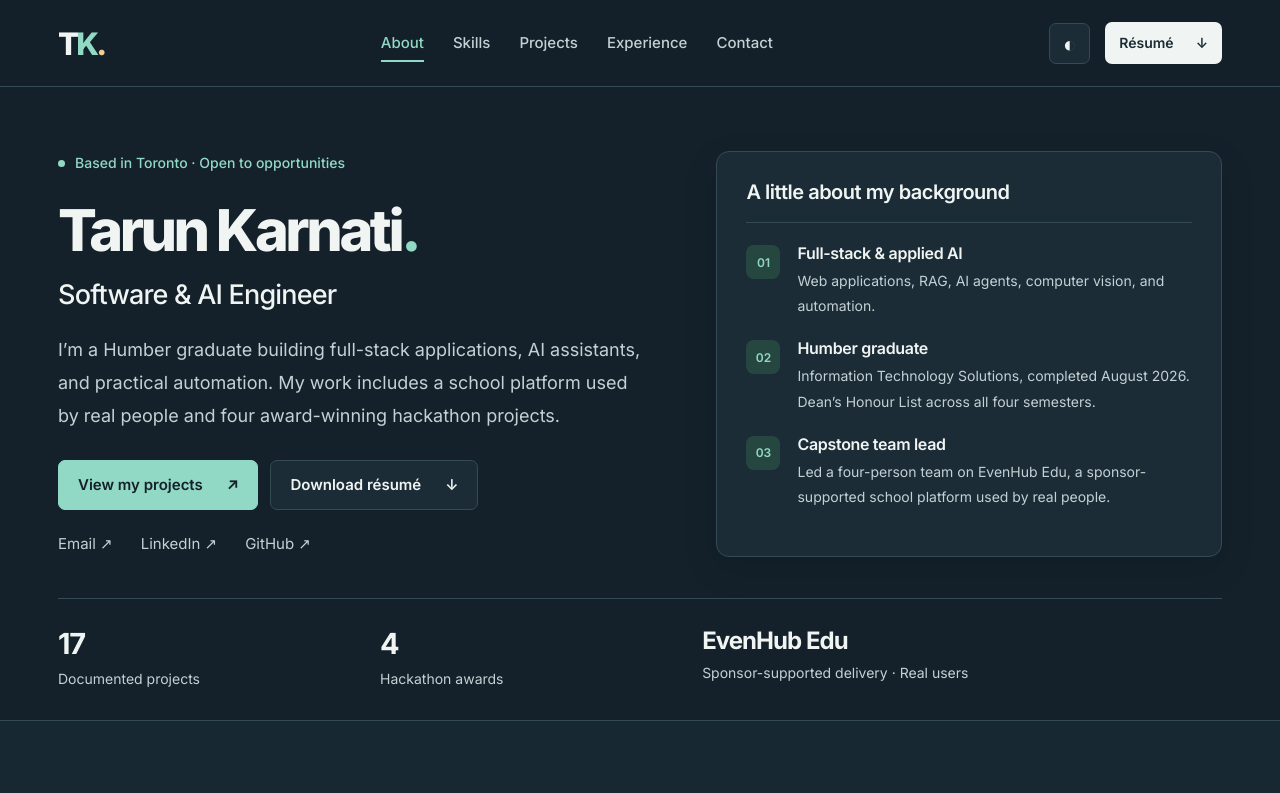
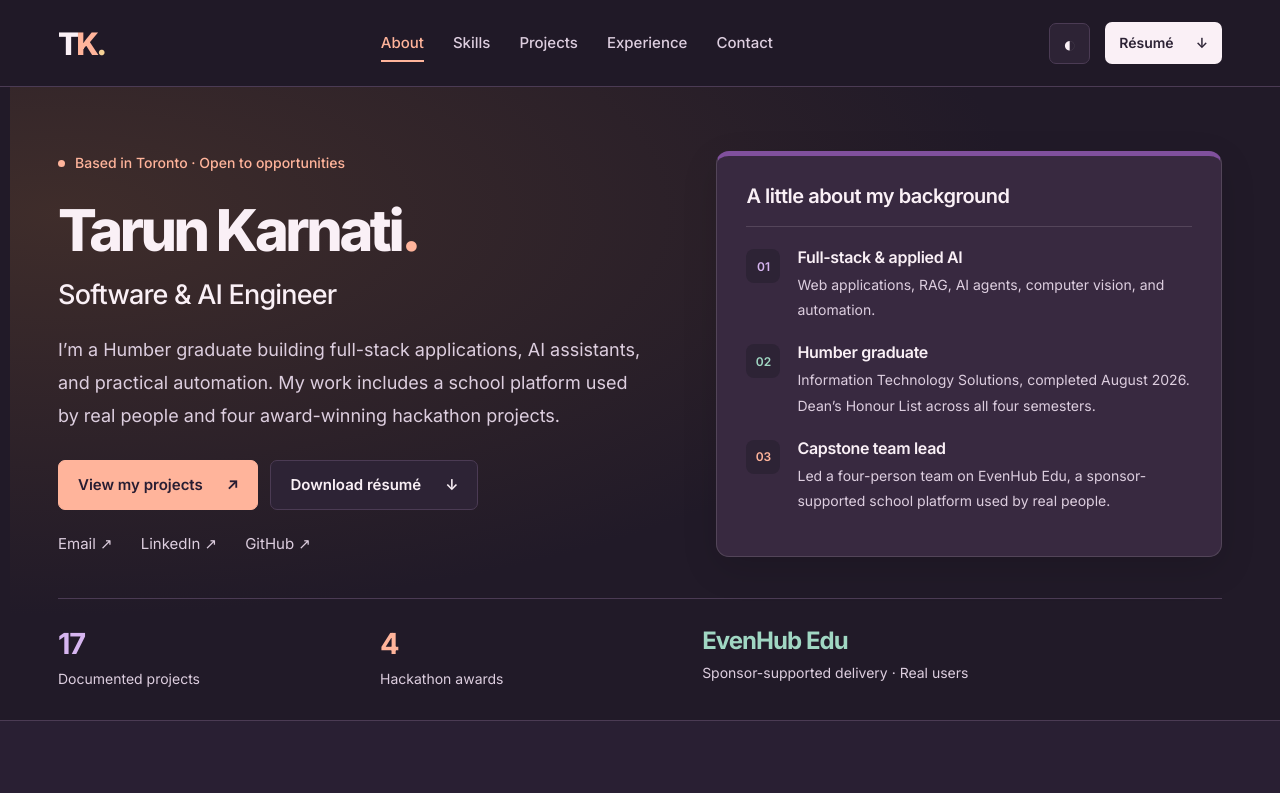
Before and after one commit to Tarunk1109/portfolio_ai, a website: page index.html in a window 1280 px wide. Both pictures are taken after a click on the button "Switch to dark theme". Shown: the top 793 px of the page. Drawn offline with Linux system fonts and the light colour scheme.

Commit message:
Add plum coral and pastel colour palette

```diff
--- a/index.html
+++ b/index.html
@@ -3,13 +3,13 @@
 <head>
 <meta charset="utf-8">
 <meta name="viewport" content="width=device-width, initial-scale=1">
-<meta name="theme-color" content="#fcfbf8">
+<meta name="theme-color" content="#fffaf5">
 <meta name="description" content="Tarun Karnati is a Toronto-based software and AI engineer. Read about his experience, skills, 17 projects, education, and four hackathon awards.">
 <title>Tarun Karnati | Software &amp; AI Engineer</title>
 <link rel="preconnect" href="https://fonts.googleapis.com">
 <link rel="preconnect" href="https://fonts.gstatic.com" crossorigin>
 <link href="https://fonts.googleapis.com/css2?family=Inter:wght@400;500;600;700;800&display=swap" rel="stylesheet">
-<link rel="stylesheet" href="portfolio.css?v=readable-1">
+<link rel="stylesheet" href="portfolio.css?v=palette-1">
 <script defer src="portfolio.js?v=readable-1"></script>
 </head>
 <body>
--- a/portfolio.css
+++ b/portfolio.css
@@ -1,32 +1,40 @@
 :root {
   color-scheme: light;
-  --page: #fcfbf8;
+  --page: #fffaf5;
   --surface: #ffffff;
-  --tint: #f1f5f3;
-  --text: #192d40;
-  --body: #46596a;
-  --muted: #5d6d78;
-  --line: #dce5e1;
-  --accent: #087567;
-  --accent-soft: #e4f1eb;
-  --warm: #a96620;
-  --warm-soft: #fbefd9;
-  --shadow: 0 12px 36px rgba(25, 45, 64, .055);
+  --tint: #f5eff8;
+  --text: #36233f;
+  --body: #594a61;
+  --muted: #706276;
+  --line: #e7dfe9;
+  --accent: #b54635;
+  --accent-soft: #fff0e8;
+  --warm: #8a5d1d;
+  --warm-soft: #fff1d3;
+  --lavender: #f1e9f8;
+  --mint: #e9f4ee;
+  --sky: #eaf2fc;
+  --peach: #fff0e6;
+  --shadow: 0 12px 36px rgba(62, 35, 75, .065);
 }
 html[data-theme="dark"] {
   color-scheme: dark;
-  --page: #14212a;
-  --surface: #1b2c37;
-  --tint: #172832;
-  --text: #f0f5f3;
-  --body: #c4d1d4;
-  --muted: #acbdc3;
-  --line: #344b54;
-  --accent: #92d9c5;
-  --accent-soft: #25473f;
-  --warm: #f2ce94;
-  --warm-soft: #473c2a;
-  --shadow: 0 12px 36px rgba(0, 0, 0, .1);
+  --page: #211a28;
+  --surface: #2d2335;
+  --tint: #291f33;
+  --text: #faf0f6;
+  --body: #ddcedf;
+  --muted: #c1aec5;
+  --line: #4b3b54;
+  --accent: #ffb49b;
+  --accent-soft: #4a302e;
+  --warm: #f4d095;
+  --warm-soft: #463624;
+  --lavender: #382940;
+  --mint: #263d36;
+  --sky: #29364b;
+  --peach: #44302b;
+  --shadow: 0 12px 36px rgba(0, 0, 0, .12);
 }
 * { box-sizing: border-box; }
 html { scroll-behavior: smooth; scroll-padding-top: 104px; }
@@ -70,7 +78,7 @@ button:focus-visible, a:focus-visible, input:focus-visible, summary:focus-visibl
 .button { display: inline-flex; align-items: center; justify-content: center; gap: 24px; font-size: 15px; font-weight: 600; border: 1px solid var(--line); border-radius: 7px; padding: 13px 19px; transition: transform .18s, box-shadow .18s; line-height: 1.5; }
 .button:hover { transform: translateY(-2px); box-shadow: var(--shadow); }
 .button.primary { background: var(--accent); color: #fff; border-color: var(--accent); }
-html[data-theme="dark"] .button.primary { color: #14212a; }
+html[data-theme="dark"] .button.primary { color: #281d32; }
 .button.secondary { background: var(--surface); }
 .social-links { display: flex; gap: 28px; margin-top: 21px; font-size: 15px; color: var(--body); }
 .social-links a:hover { color: var(--accent); }
@@ -299,3 +307,60 @@ html[data-theme="dark"] .button.primary { color: #14212a; }
   .highlights { order: 1; }
   .at-a-glance { order: 2; margin-bottom: 28px; }
 }
+
+/* Colour accents preserve the established layout and type sizes. */
+.hero { position: relative; isolation: isolate; }
+.hero::before {
+  content: '';
+  position: absolute;
+  inset: 0;
+  z-index: -1;
+  pointer-events: none;
+  background: radial-gradient(ellipse at 4% 20%, color-mix(in srgb, var(--peach) 85%, transparent), transparent 56%);
+}
+.at-a-glance { background: var(--lavender); border-color: color-mix(in srgb, var(--text) 14%, var(--lavender)); border-top: 5px solid #80509d; }
+.at-a-glance > h2 { border-color: color-mix(in srgb, var(--text) 14%, transparent); }
+.glance-item:nth-of-type(1) .glance-icon { background: var(--surface); color: #70429a; }
+.glance-item:nth-of-type(2) .glance-icon { background: var(--surface); color: #176d62; }
+.glance-item:nth-of-type(3) .glance-icon { background: var(--surface); color: #b04436; }
+.highlights > div:nth-child(1) strong { color: #70429a; }
+.highlights > div:nth-child(2) strong { color: #b54635; }
+.highlights > div:nth-child(3) strong { color: #176d62; }
+#projects { background: color-mix(in srgb, var(--peach) 55%, var(--page)); }
+#awards { background: color-mix(in srgb, var(--mint) 68%, var(--page)); }
+.skills-grid article:nth-child(1), .skills-grid article:nth-child(6) { background: color-mix(in srgb, var(--lavender) 55%, var(--surface)); }
+.skills-grid article:nth-child(2), .skills-grid article:nth-child(4) { background: color-mix(in srgb, var(--mint) 55%, var(--surface)); }
+.skills-grid article:nth-child(3) { background: color-mix(in srgb, var(--peach) 65%, var(--surface)); }
+.skills-grid article:nth-child(5) { background: color-mix(in srgb, var(--sky) 65%, var(--surface)); }
+.skills-grid .skill-icon { background: var(--surface); }
+.project-card { --project-accent: #70429a; --project-soft: #f1e7f8; border-top: 3px solid var(--project-accent); }
+.project-card[data-category="Full-stack"] { --project-accent: #176d62; --project-soft: #e5f4ed; }
+.project-card[data-category="AI & agents"] { --project-accent: #70429a; --project-soft: #f1e7f8; }
+.project-card[data-category="ML & vision"] { --project-accent: #2c5e98; --project-soft: #e8f1fc; }
+.project-card[data-category="Automation"] { --project-accent: #b04436; --project-soft: #fff0e9; }
+.project-card[data-category="Research"] { --project-accent: #8b6116; --project-soft: #fff4d8; }
+.project-card .category { color: var(--project-accent); background: var(--project-soft); }
+.project-number { color: var(--project-accent); }
+.project-card:hover { border-color: var(--project-accent); }
+.awards-grid article:nth-child(1) { background: var(--peach); }
+.awards-grid article:nth-child(2) { background: var(--lavender); }
+.awards-grid article:nth-child(3) { background: var(--sky); }
+.awards-grid article:nth-child(4) { background: var(--surface); }
+.experience-card { border-left: 4px solid #80509d; }
+.education-grid article:nth-child(1) { border-top-color: #80509d; }
+.education-grid article:nth-child(2) { border-top-color: #176d62; }
+.contact-section { background: #3c234d; color: #fff7ed; border-top-color: #3c234d; }
+.contact-section .eyebrow { color: #ffb99c; }
+.contact-layout p, .contact-actions > div { color: #ecdaed; }
+.contact-actions .button.primary { background: #ffb99c; color: #3c234d; border-color: #ffb99c; }
+html[data-theme="dark"] .glance-item:nth-of-type(1) .glance-icon { color: #d6b5f0; }
+html[data-theme="dark"] .glance-item:nth-of-type(2) .glance-icon { color: #a0d7c3; }
+html[data-theme="dark"] .glance-item:nth-of-type(3) .glance-icon { color: #ffb49b; }
+html[data-theme="dark"] .highlights > div:nth-child(1) strong { color: #d6b5f0; }
+html[data-theme="dark"] .highlights > div:nth-child(2) strong { color: #ffb49b; }
+html[data-theme="dark"] .highlights > div:nth-child(3) strong { color: #a0d7c3; }
+html[data-theme="dark"] .project-card[data-category="Full-stack"] { --project-accent: #a0d7c3; --project-soft: #263d36; }
+html[data-theme="dark"] .project-card[data-category="AI & agents"] { --project-accent: #d6b5f0; --project-soft: #382940; }
+html[data-theme="dark"] .project-card[data-category="ML & vision"] { --project-accent: #b7d1f7; --project-soft: #29364b; }
+html[data-theme="dark"] .project-card[data-category="Automation"] { --project-accent: #ffb49b; --project-soft: #44302b; }
+html[data-theme="dark"] .project-card[data-category="Research"] { --project-accent: #f4d095; --project-soft: #463624; }
```
